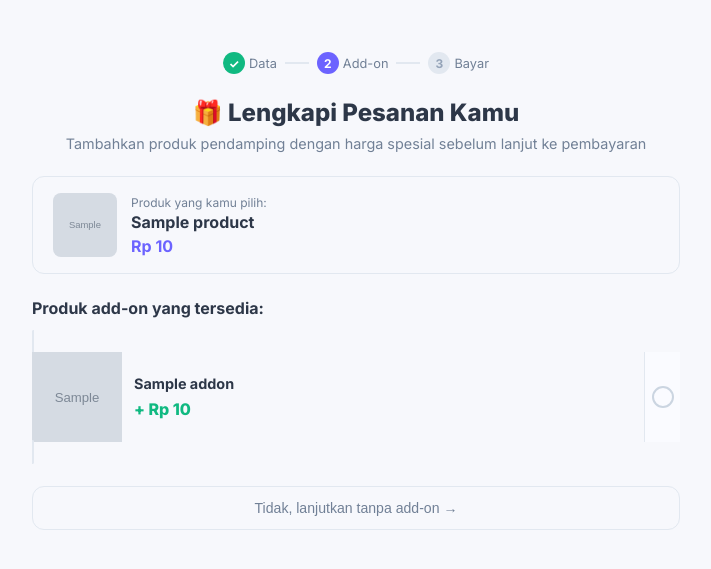
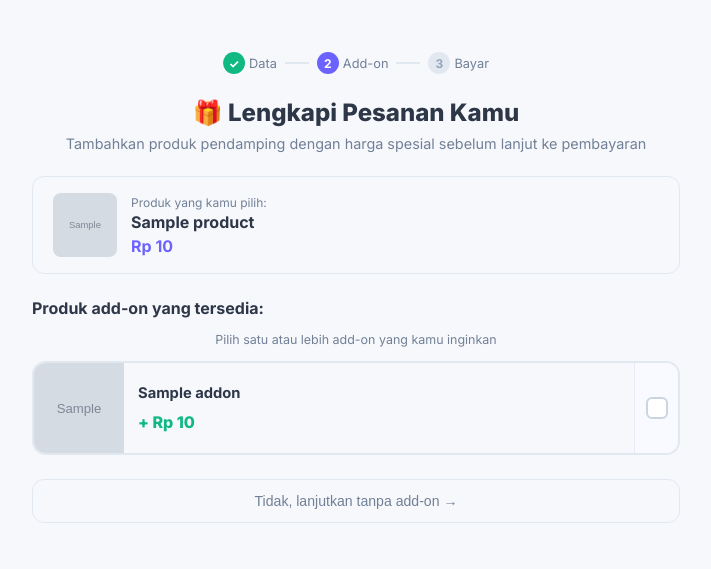
Before and after one commit to rikoconstantine10-ops/digihackstore, a Node server app: template views/shop/addon.ejs in a window 1280 px wide. Shown: the top 569 px of the page, without its empty margins (284-995 px from the left). Run offline with Node 20, Linux system fonts and the light colour scheme; the template is opened without the code that fills it: most values are stand-ins (such as "Sample title", 1, 10 or a date in 2020); grey boxes marked "Sample" are stand-in pictures; some libraries are stand-ins or nearby versions.

Commit message:
Fix addon card click bug and add multi-select support for addons

```diff
--- a/views/shop/addon.ejs
+++ b/views/shop/addon.ejs
@@ -21,29 +21,30 @@
     .main-product-info h3 { margin: 0 0 4px; font-size: 1rem; font-weight: 700; }
     .main-product-info .price { color: var(--primary); font-weight: 700; font-size: 1rem; }
     .section-title { font-size: 1rem; font-weight: 700; margin-bottom: 14px; color: var(--text-dark); }
-    .addon-card { border: 2px solid var(--border); border-radius: 14px; padding: 0; margin-bottom: 12px; cursor: pointer; transition: all 0.2s; background: var(--card); position: relative; overflow: hidden; }
-    .addon-card:hover { border-color: var(--primary); box-shadow: 0 6px 20px rgba(102,126,234,0.18); transform: translateY(-1px); }
-    .addon-card.selected { border-color: var(--primary); background: #f5f3ff; box-shadow: 0 6px 20px rgba(102,126,234,0.25); }
-    .addon-card input[type="radio"] { position: absolute; opacity: 0; }
-    .addon-card-inner { display: flex; gap: 0; align-items: stretch; }
+    /* Addon cards */
+    .addon-card { border: 2px solid var(--border); border-radius: 14px; margin-bottom: 12px; cursor: pointer; transition: all 0.18s; background: var(--card); overflow: hidden; user-select: none; }
+    .addon-card:hover { border-color: #a5b4fc; box-shadow: 0 4px 18px rgba(102,126,234,0.14); transform: translateY(-1px); }
+    .addon-card.selected { border-color: var(--primary); background: #f5f3ff; box-shadow: 0 4px 20px rgba(102,126,234,0.22); }
+    .addon-card-inner { display: flex; align-items: stretch; }
     .addon-card-img { width: 90px; height: 90px; object-fit: cover; flex-shrink: 0; }
     .addon-card-icon { width: 90px; height: 90px; background: linear-gradient(135deg, #e0e7ff, #f0f0ff); display: flex; align-items: center; justify-content: center; font-size: 2.2rem; flex-shrink: 0; }
-    .addon-card-body { flex: 1; padding: 14px 12px; display: flex; flex-direction: column; justify-content: center; min-width: 0; }
-    .addon-card-body h4 { margin: 0 0 6px; font-size: 0.9rem; font-weight: 700; line-height: 1.3; white-space: nowrap; overflow: hidden; text-overflow: ellipsis; }
-    .addon-price-row { display: flex; align-items: center; gap: 8px; flex-wrap: wrap; }
+    .addon-card-body { flex: 1; padding: 14px 14px; display: flex; flex-direction: column; justify-content: center; min-width: 0; }
+    .addon-card-body h4 { margin: 0 0 8px; font-size: 0.92rem; font-weight: 700; line-height: 1.35; }
+    .addon-price-row { display: flex; align-items: center; gap: 7px; flex-wrap: wrap; }
     .addon-price-main { font-size: 1rem; font-weight: 800; color: #10b981; }
     .addon-price-old { font-size: 0.75rem; color: var(--text-light); text-decoration: line-through; }
-    .addon-save-badge { font-size: 0.65rem; background: #dcfce7; color: #16a34a; padding: 2px 7px; border-radius: 10px; font-weight: 700; }
-    .addon-card-check { width: 36px; flex-shrink: 0; display: flex; align-items: center; justify-content: center; border-left: 1px solid var(--border); background: #fafbff; transition: all 0.2s; }
-    .addon-check-circle { width: 22px; height: 22px; border: 2px solid #cbd5e1; border-radius: 50%; display: flex; align-items: center; justify-content: center; transition: all 0.2s; font-size: 0.7rem; color: transparent; }
-    .addon-card.selected .addon-card-check { background: var(--primary); border-left-color: var(--primary); }
-    .addon-card.selected .addon-check-circle { border-color: white; background: white; color: var(--primary); }
+    .addon-save-badge { font-size: 0.63rem; background: #dcfce7; color: #16a34a; padding: 2px 7px; border-radius: 10px; font-weight: 700; }
+    .addon-card-check-wrap { width: 44px; flex-shrink: 0; display: flex; align-items: center; justify-content: center; border-left: 1px solid #e8ecf4; background: #f8faff; transition: all 0.18s; }
+    .addon-card.selected .addon-card-check-wrap { background: var(--primary); border-left-color: var(--primary); }
+    .addon-check-box { width: 22px; height: 22px; border: 2.5px solid #cbd5e1; border-radius: 6px; display: flex; align-items: center; justify-content: center; transition: all 0.18s; font-size: 0.75rem; color: transparent; background: white; }
+    .addon-card.selected .addon-check-box { border-color: white; background: white; color: var(--primary); font-weight: 800; }
+    /* Actions */
     .addon-actions { margin-top: 24px; display: flex; flex-direction: column; gap: 10px; }
     .btn-add-addon { width: 100%; padding: 15px; background: linear-gradient(135deg, #667eea, #764ba2); color: white; border: none; border-radius: 12px; font-size: 1rem; font-weight: 700; cursor: pointer; transition: all 0.2s; display: none; box-shadow: 0 4px 16px rgba(102,99,255,0.3); }
     .btn-add-addon:hover { opacity: 0.92; transform: translateY(-1px); }
     .btn-skip { width: 100%; padding: 13px; background: transparent; color: var(--text-light); border: 1.5px solid var(--border); border-radius: 12px; font-size: 0.88rem; font-weight: 500; cursor: pointer; transition: all 0.2s; }
     .btn-skip:hover { color: var(--text-dark); border-color: #94a3b8; background: #f8faff; }
-    .addon-badge { display:inline-block; background:#fef3c7; color:#d97706; font-size:0.65rem; font-weight:700; padding:2px 7px; border-radius:10px; text-transform:uppercase; margin-bottom:6px; }
+    /* Steps */
     .steps { display: flex; justify-content: center; gap: 8px; margin-bottom: 24px; align-items: center; font-size: 0.8rem; color: var(--text-light); }
     .step { display: flex; align-items: center; gap: 4px; }
     .step-num { width: 22px; height: 22px; border-radius: 50%; display: flex; align-items: center; justify-content: center; font-size: 0.75rem; font-weight: 700; }
@@ -51,6 +52,7 @@
     .step.active .step-num { background: var(--primary); color: white; }
     .step.inactive .step-num { background: #e2e8f0; color: #94a3b8; }
     .step-line { width: 24px; height: 2px; background: #e2e8f0; }
+    .multi-hint { font-size: 0.78rem; color: var(--text-light); margin-bottom: 14px; text-align: center; }
   </style>
 </head>
 <body>
@@ -85,15 +87,15 @@
     </div>
 
     <div class="section-title">Produk add-on yang tersedia:</div>
+    <div class="multi-hint">Pilih satu atau lebih add-on yang kamu inginkan</div>
 
     <form method="POST" action="/checkout/<%= product.slug %>/addon" id="addonForm">
-      <input type="hidden" name="addon_product_id" id="selectedAddonId" value="">
+      <div id="addonHiddenInputs"></div>
 
       <% addons.forEach(addon => { %>
       <% const addonPrice = addon.addon_price || addon.discount_price || addon.price; %>
       <% const basePrice = addon.discount_price || addon.price; %>
-      <label class="addon-card" onclick="selectAddon(<%= addon.id %>)" id="addon-card-<%= addon.id %>">
-        <input type="radio" name="_addon_radio" value="<%= addon.id %>">
+      <div class="addon-card" onclick="toggleAddon(<%= addon.id %>)" id="addon-card-<%= addon.id %>">
         <div class="addon-card-inner">
           <% if(addon.image) { %>
           <img class="addon-card-img" src="<%= addon.image %>" alt="<%= addon.name %>">
@@ -110,11 +112,11 @@
               <% } %>
             </div>
           </div>
-          <div class="addon-card-check" id="check-<%= addon.id %>">
-            <div class="addon-check-circle">✓</div>
+          <div class="addon-card-check-wrap">
+            <div class="addon-check-box" id="check-<%= addon.id %>">✓</div>
           </div>
         </div>
-      </label>
+      </div>
       <% }) %>
 
       <% if(typeof error !== 'undefined' && error) { %>
@@ -122,33 +124,53 @@
       <% } %>
 
       <div class="addon-actions">
-        <button type="submit" class="btn-add-addon" id="btnAddAddon">✅ Tambahkan ke Pesanan Saya</button>
+        <button type="submit" class="btn-add-addon" id="btnAddAddon">✅ Tambahkan ke Pesanan</button>
         <button type="button" class="btn-skip" onclick="skipAddon()">Tidak, lanjutkan tanpa add-on →</button>
       </div>
     </form>
   </div>
 
   <script>
-    let selectedId = null;
+    const selectedIds = new Set();
 
-    function selectAddon(id) {
-      if (selectedId === id) {
-        selectedId = null;
-        document.getElementById('selectedAddonId').value = '';
-        document.querySelectorAll('.addon-card').forEach(c => c.classList.remove('selected'));
-        document.getElementById('btnAddAddon').style.display = 'none';
-        return;
+    function toggleAddon(id) {
+      const card = document.getElementById('addon-card-' + id);
+      if (selectedIds.has(id)) {
+        selectedIds.delete(id);
+        card.classList.remove('selected');
+      } else {
+        selectedIds.add(id);
+        card.classList.add('selected');
       }
-      selectedId = id;
-      document.getElementById('selectedAddonId').value = id;
-      document.querySelectorAll('.addon-card').forEach(c => c.classList.remove('selected'));
-      const card = document.getElementById('addon-card-' + id);
-      if (card) card.classList.add('selected');
-      document.getElementById('btnAddAddon').style.display = 'block';
+      updateHiddenInputs();
+      updateButton();
+    }
+
+    function updateHiddenInputs() {
+      const container = document.getElementById('addonHiddenInputs');
+      container.innerHTML = '';
+      selectedIds.forEach(function(sid) {
+        const inp = document.createElement('input');
+        inp.type = 'hidden';
+        inp.name = 'addon_product_id[]';
+        inp.value = sid;
+        container.appendChild(inp);
+      });
+    }
+
+    function updateButton() {
+      const btn = document.getElementById('btnAddAddon');
+      if (selectedIds.size > 0) {
+        btn.style.display = 'block';
+        btn.textContent = selectedIds.size === 1
+          ? '✅ Tambahkan 1 Add-on ke Pesanan'
+          : '✅ Tambahkan ' + selectedIds.size + ' Add-on ke Pesanan';
+      } else {
+        btn.style.display = 'none';
+      }
     }
 
     function skipAddon() {
-      document.getElementById('selectedAddonId').value = '';
       document.getElementById('addonForm').submit();
     }
   </script>
```
Also changed, not shown: routes/payment.js (+19 -8 lines).
